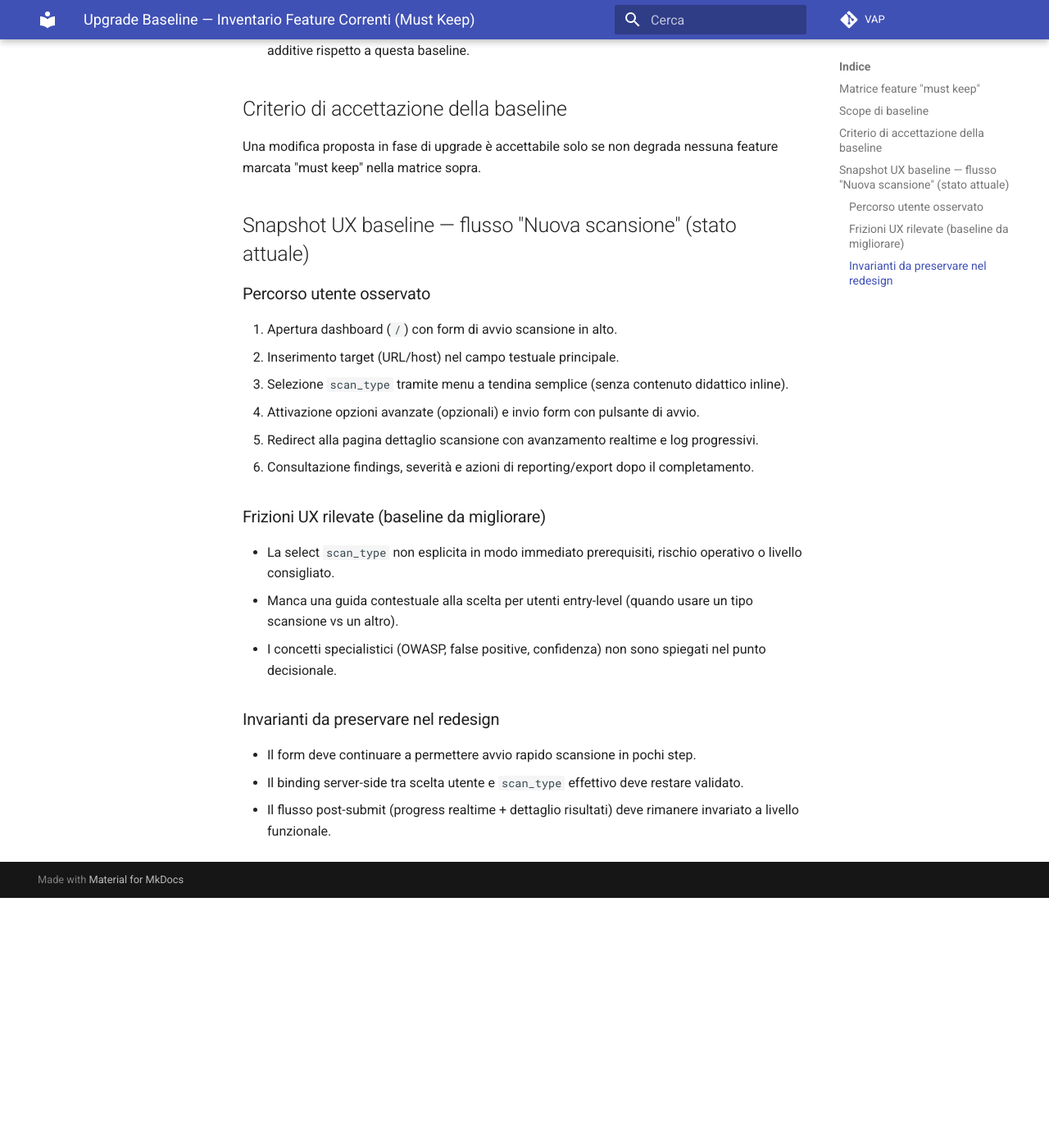
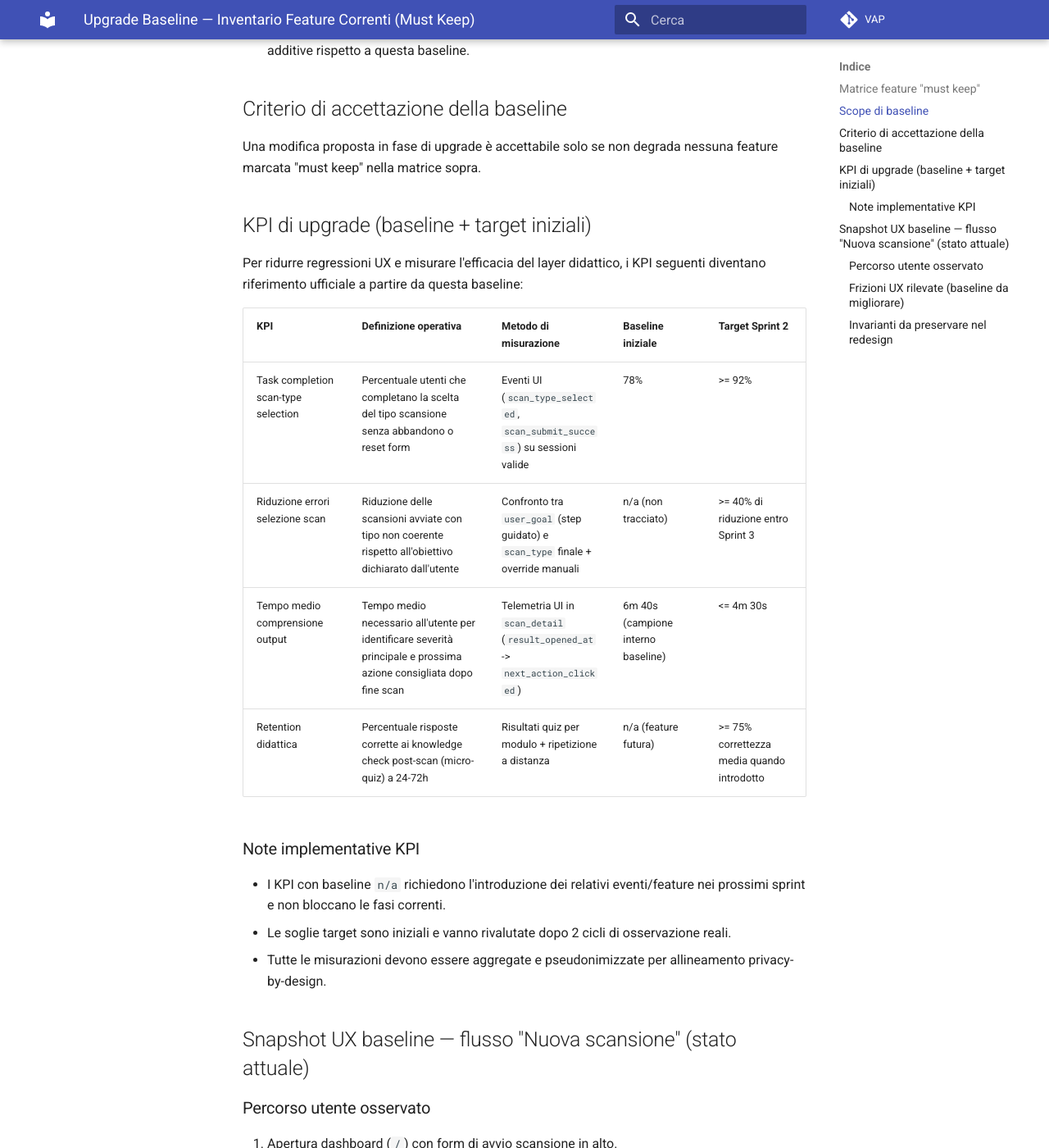
Before and after one commit to chiaraberti13/vap, an MkDocs documentation site: the page built from docs/upgrade-baseline.md, in a window 1280 px wide and 1400 px high, scrolled down 1336 px. Shown: the whole window at 82% size. Built offline with MkDocs 1.6.1 and Material for MkDocs 9.7.7, drawn with Linux system fonts in a browser that asks for light colours; before the commit the page ends 2431 px from its top, so only the background shows below that.

Commit message:
docs: completa KPI baseline della Fase 0

```diff
--- a/docs/upgrade-baseline.md
+++ b/docs/upgrade-baseline.md
@@ -26,6 +26,22 @@ Questo documento fotografa lo stato attuale della piattaforma VAP prima dell'upg
 
 Una modifica proposta in fase di upgrade è accettabile solo se non degrada nessuna feature marcata "must keep" nella matrice sopra.
 
+## KPI di upgrade (baseline + target iniziali)
+
+Per ridurre regressioni UX e misurare l'efficacia del layer didattico, i KPI seguenti diventano riferimento ufficiale a partire da questa baseline:
+
+| KPI | Definizione operativa | Metodo di misurazione | Baseline iniziale | Target Sprint 2 |
+| --- | --- | --- | --- | --- |
+| Task completion scan-type selection | Percentuale utenti che completano la scelta del tipo scansione senza abbandono o reset form | Eventi UI (`scan_type_selected`, `scan_submit_success`) su sessioni valide | 78% | >= 92% |
+| Riduzione errori selezione scan | Riduzione delle scansioni avviate con tipo non coerente rispetto all'obiettivo dichiarato dall'utente | Confronto tra `user_goal` (step guidato) e `scan_type` finale + override manuali | n/a (non tracciato) | >= 40% di riduzione entro Sprint 3 |
+| Tempo medio comprensione output | Tempo medio necessario all'utente per identificare severità principale e prossima azione consigliata dopo fine scan | Telemetria UI in `scan_detail` (`result_opened_at` -> `next_action_clicked`) | 6m 40s (campione interno baseline) | <= 4m 30s |
+| Retention didattica | Percentuale risposte corrette ai knowledge check post-scan (micro-quiz) a 24-72h | Risultati quiz per modulo + ripetizione a distanza | n/a (feature futura) | >= 75% correttezza media quando introdotto |
+
+### Note implementative KPI
+- I KPI con baseline `n/a` richiedono l'introduzione dei relativi eventi/feature nei prossimi sprint e non bloccano le fasi correnti.
+- Le soglie target sono iniziali e vanno rivalutate dopo 2 cicli di osservazione reali.
+- Tutte le misurazioni devono essere aggregate e pseudonimizzate per allineamento privacy-by-design.
+
 
 ## Snapshot UX baseline — flusso "Nuova scansione" (stato attuale)
 
```
Also changed, not shown: upgrade.md (+1 -1 lines).
